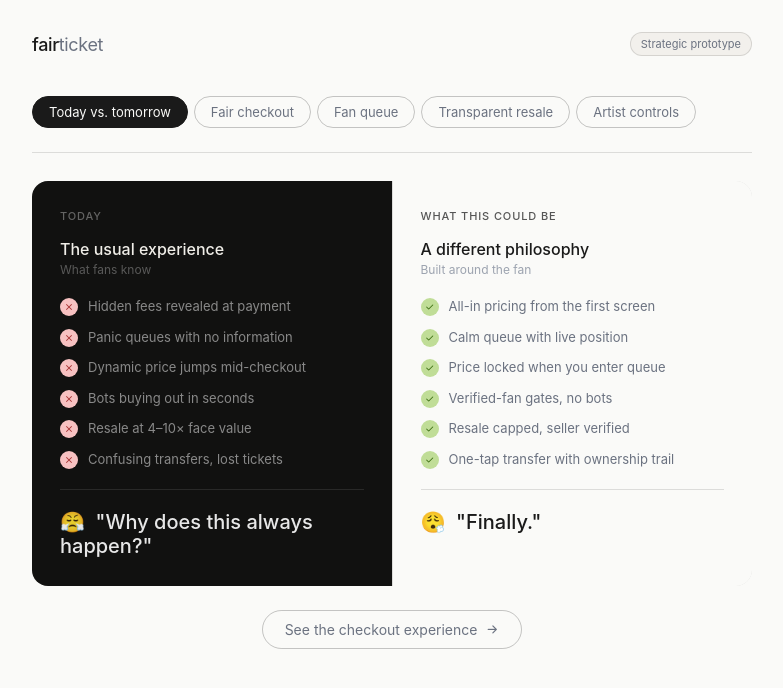
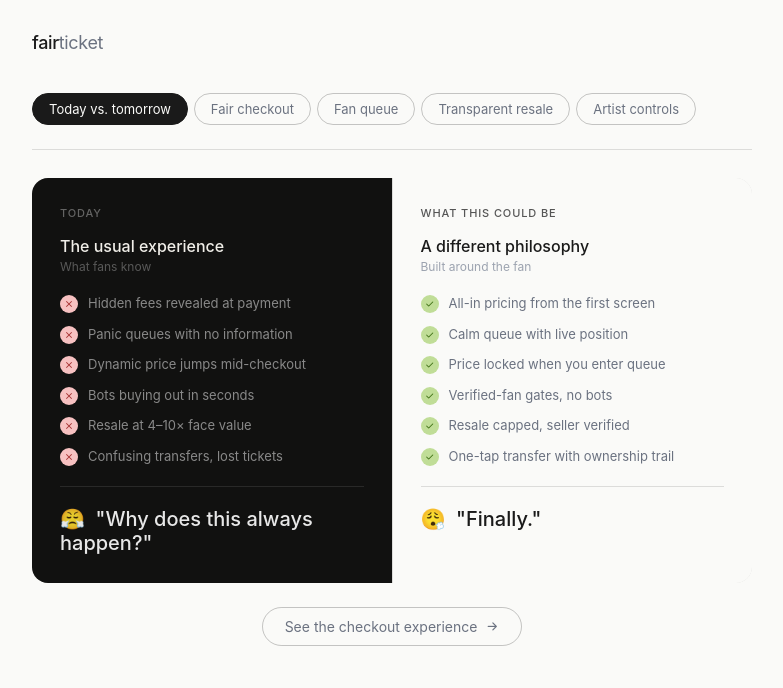
Before and after one commit to askmighty-ai/fair-ticket-prototype, a website: page index.html in a window 1280 px wide. Shown: the whole page, without its empty margins (248-1031 px from the left). Drawn offline with Linux system fonts and the light colour scheme.

Commit message:
Remove prototype badge

```diff
--- a/index.html
+++ b/index.html
@@ -777,7 +777,6 @@
 
   <header class="site-header">
     <div class="logo">fair<span>ticket</span></div>
-    <div class="prototype-tag">Strategic prototype</div>
   </header>
 
   <nav class="nav" role="navigation" aria-label="Prototype screens">
```
